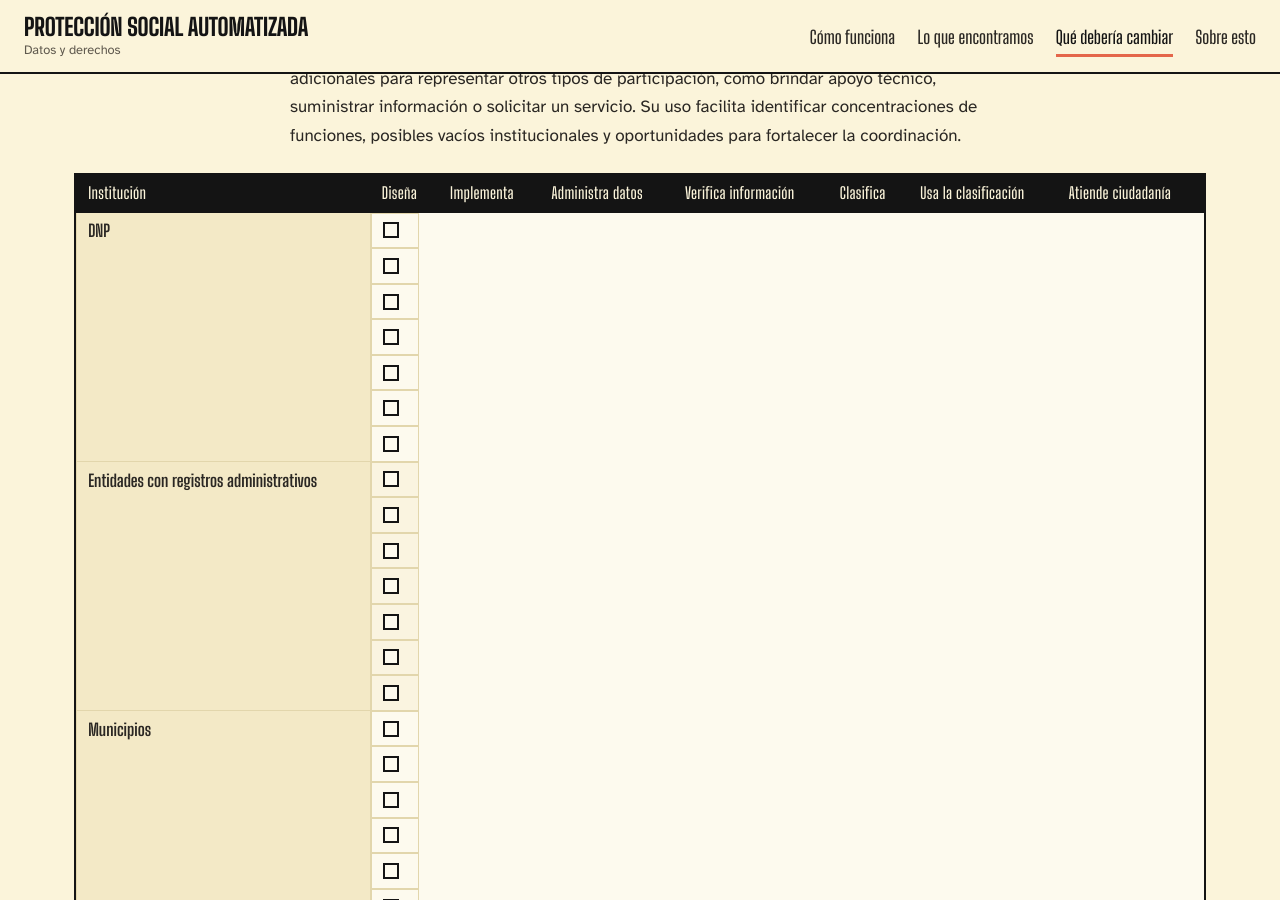
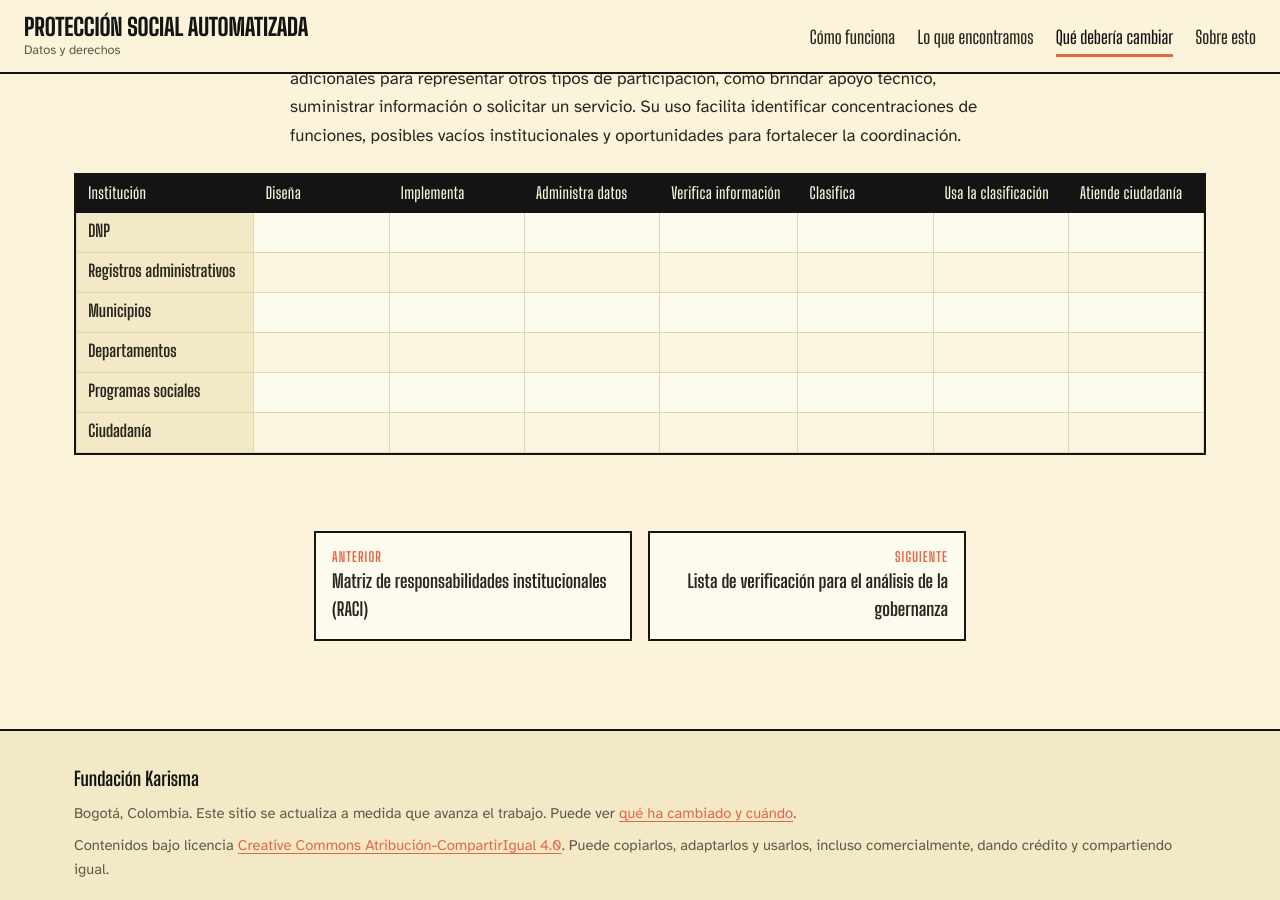
Before and after one commit to aliciaduquea/digitalwelfarestate-karisma, a Jekyll site: the page built from _herramientas/04-matriz-complementaria.md, in a window 1280 px wide and 900 px high, scrolled down 707 px. Built offline with Jekyll 4.4.1, drawn with Linux system fonts in a browser that asks for light colours.

Commit message:
Update 04-matriz-complementaria.md

```diff
--- a/_herramientas/04-matriz-complementaria.md
+++ b/_herramientas/04-matriz-complementaria.md
@@ -17,15 +17,86 @@ Para facilitar su lectura, se marca con una casilla llena cuando una actividad f
 <div class="tabla-scroll">
 <table class="tabla-h">
 <thead>
-<tr><th>Institución</th><th>Diseña</th><th>Implementa</th><th>Administra datos</th><th>Verifica información</th><th>Clasifica</th><th>Usa la clasificación</th><th>Atiende ciudadanía</th></tr>
+<tr>
+<th>Institución</th>
+<th>Diseña</th>
+<th>Implementa</th>
+<th>Administra datos</th>
+<th>Verifica información</th>
+<th>Clasifica</th>
+<th>Usa la clasificación</th>
+<th>Atiende ciudadanía</th>
+</tr>
 </thead>
+
 <tbody>
-<tr><th scope="row">DNP</th><td class="marca"><span class="casilla"></span></td><td class="marca"><span class="casilla"></span></td><td class="marca"><span class="casilla"></span></td><td class="marca"><span class="casilla"></span></td><td class="marca"><span class="casilla"></span></td><td class="marca"><span class="casilla"></span></td><td class="marca"><span class="casilla"></span></td></tr>
-<tr><th scope="row">Entidades con registros administrativos</th><td class="marca"><span class="casilla"></span></td><td class="marca"><span class="casilla"></span></td><td class="marca"><span class="casilla"></span></td><td class="marca"><span class="casilla"></span></td><td class="marca"><span class="casilla"></span></td><td class="marca"><span class="casilla"></span></td><td class="marca"><span class="casilla"></span></td></tr>
-<tr><th scope="row">Municipios</th><td class="marca"><span class="casilla"></span></td><td class="marca"><span class="casilla"></span></td><td class="marca"><span class="casilla"></span></td><td class="marca"><span class="casilla"></span></td><td class="marca"><span class="casilla"></span></td><td class="marca"><span class="casilla"></span></td><td class="marca"><span class="casilla"></span></td></tr>
-<tr><th scope="row">Departamentos</th><td class="marca"><span class="casilla"></span></td><td class="marca"><span class="casilla"></span></td><td class="marca"><span class="casilla"></span></td><td class="marca"><span class="casilla"></span></td><td class="marca"><span class="casilla"></span></td><td class="marca"><span class="casilla"></span></td><td class="marca"><span class="casilla"></span></td></tr>
-<tr><th scope="row">Programas sociales</th><td class="marca"><span class="casilla"></span></td><td class="marca"><span class="casilla"></span></td><td class="marca"><span class="casilla"></span></td><td class="marca"><span class="casilla"></span></td><td class="marca"><span class="casilla"></span></td><td class="marca"><span class="casilla"></span></td><td class="marca"><span class="casilla"></span></td></tr>
-<tr><th scope="row">Ciudadanía</th><td class="marca"><span class="casilla"></span></td><td class="marca"><span class="casilla"></span></td><td class="marca"><span class="casilla"></span></td><td class="marca"><span class="casilla"></span></td><td class="marca"><span class="casilla"></span></td><td class="marca"><span class="casilla"></span></td><td class="marca"><span class="casilla"></span></td></tr>
+
+<tr>
+<th scope="row">DNP</th>
+<td></td>
+<td></td>
+<td></td>
+<td></td>
+<td></td>
+<td></td>
+<td></td>
+</tr>
+
+<tr>
+<th scope="row">Registros administrativos</th>
+<td></td>
+<td></td>
+<td></td>
+<td></td>
+<td></td>
+<td></td>
+<td></td>
+</tr>
+
+<tr>
+<th scope="row">Municipios</th>
+<td></td>
+<td></td>
+<td></td>
+<td></td>
+<td></td>
+<td></td>
+<td></td>
+</tr>
+
+<tr>
+<th scope="row">Departamentos</th>
+<td></td>
+<td></td>
+<td></td>
+<td></td>
+<td></td>
+<td></td>
+<td></td>
+</tr>
+
+<tr>
+<th scope="row">Programas sociales</th>
+<td></td>
+<td></td>
+<td></td>
+<td></td>
+<td></td>
+<td></td>
+<td></td>
+</tr>
+
+<tr>
+<th scope="row">Ciudadanía</th>
+<td></td>
+<td></td>
+<td></td>
+<td></td>
+<td></td>
+<td></td>
+<td></td>
+</tr>
+
 </tbody>
 </table>
 </div>
```
